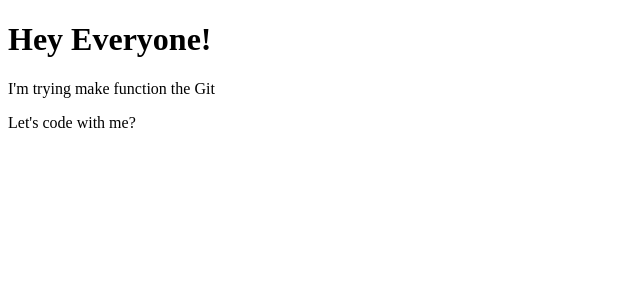
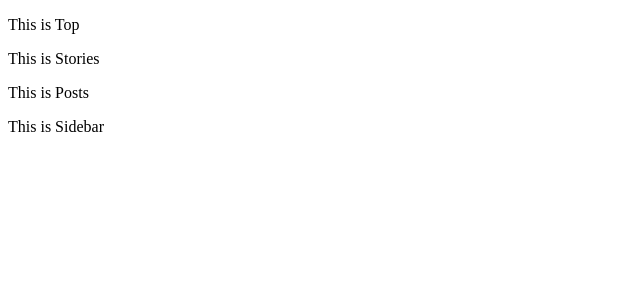
Before and after one commit to AkoruuDev/Instagram-com-React, a JavaScript app: page / in a window 1280 px wide. Shown: the top 300 px of the page, without its empty margins (0-640 px from the left). Built offline with nearby package versions, Linux system fonts and the light colour scheme.

Commit message:
REFACTOR [Separação de funções]: Separar componentes Java Script responsavel por cada parte do site e linkar ao arquivo index.js principal

```diff
--- /dev/null
+++ b/src/App.js
@@ -0,0 +1,17 @@
+import Topo from './Topo';
+import Stories from './Stories';
+import Posts from './Posts';
+import Sidebar from './Sidebar';
+
+function App() {
+    return (
+        <div class="banker">
+            <Topo />
+            <Stories />
+            <Posts />
+            <Sidebar />
+        </div>
+    )
+}
+
+export default App;
--- /dev/null
+++ b/src/Posts.js
@@ -0,0 +1,7 @@
+function Posts() {
+    return(
+        <p>This is Posts</p>
+    )
+}
+
+export default Posts;
--- /dev/null
+++ b/src/Sidebar.js
@@ -0,0 +1,7 @@
+function Sidebar() {
+    return(
+        <p>This is Sidebar</p>
+    )
+}
+
+export default Sidebar;
--- /dev/null
+++ b/src/Stories.js
@@ -0,0 +1,7 @@
+function Stories() {
+    return(
+        <p>This is Stories</p>
+    )
+}
+
+export default Stories;
--- /dev/null
+++ b/src/Topo.js
@@ -0,0 +1,7 @@
+function Topo() {
+    return(
+        <p>This is Top</p>
+    )
+}
+
+export default Topo;
--- a/src/index.js
+++ b/src/index.js
@@ -1,13 +1,4 @@
 import ReactDOM from 'react-dom';
-
-function App() {
-    return (
-        <div>
-            <h1>Hey Everyone!</h1>
-            <p>I'm trying make function the Git</p>
-            <p>Let's code with me?</p>
-        </div>
-    )
-}
+import App from './App'
 
 ReactDOM.render(<App />, document.querySelector(".root"));
```
